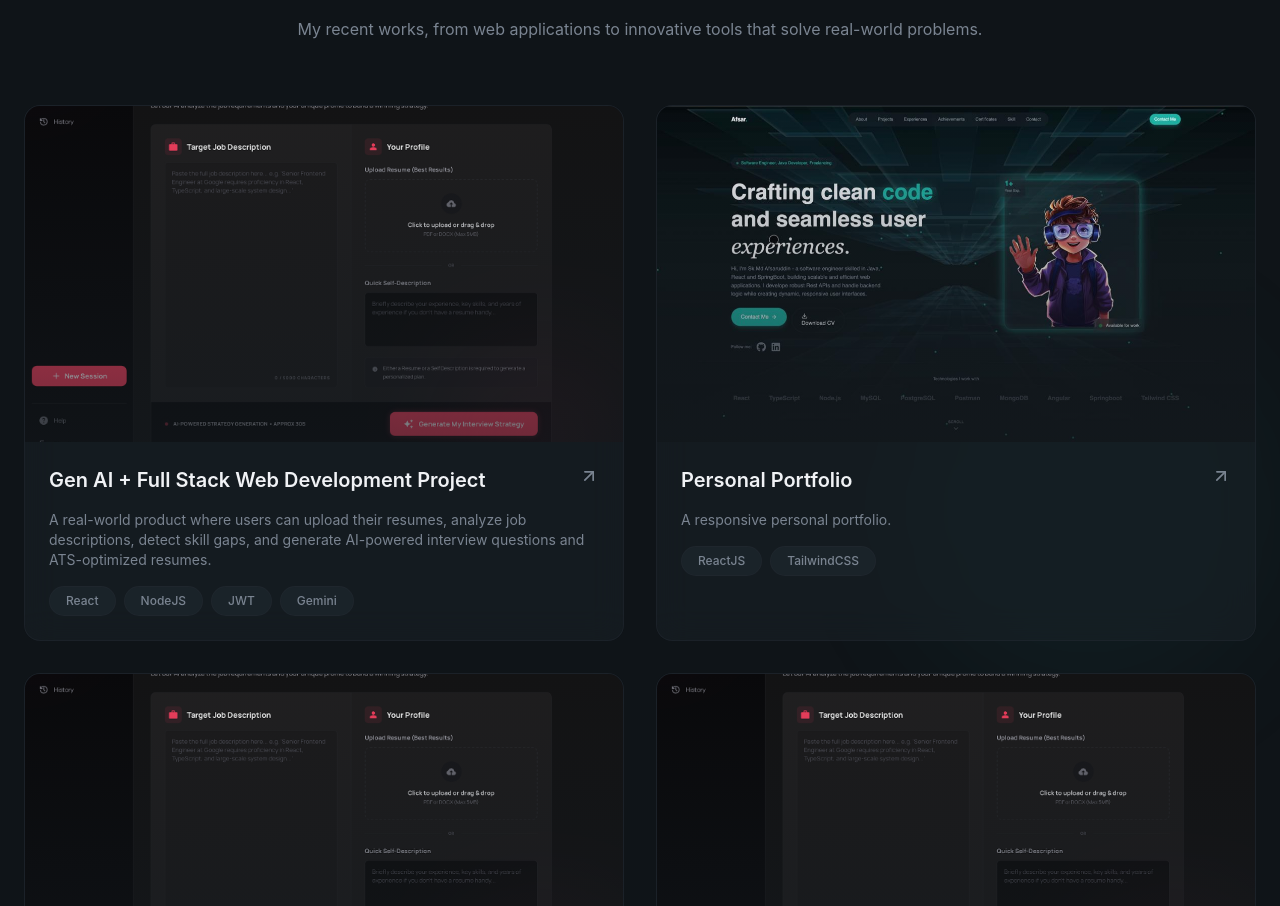
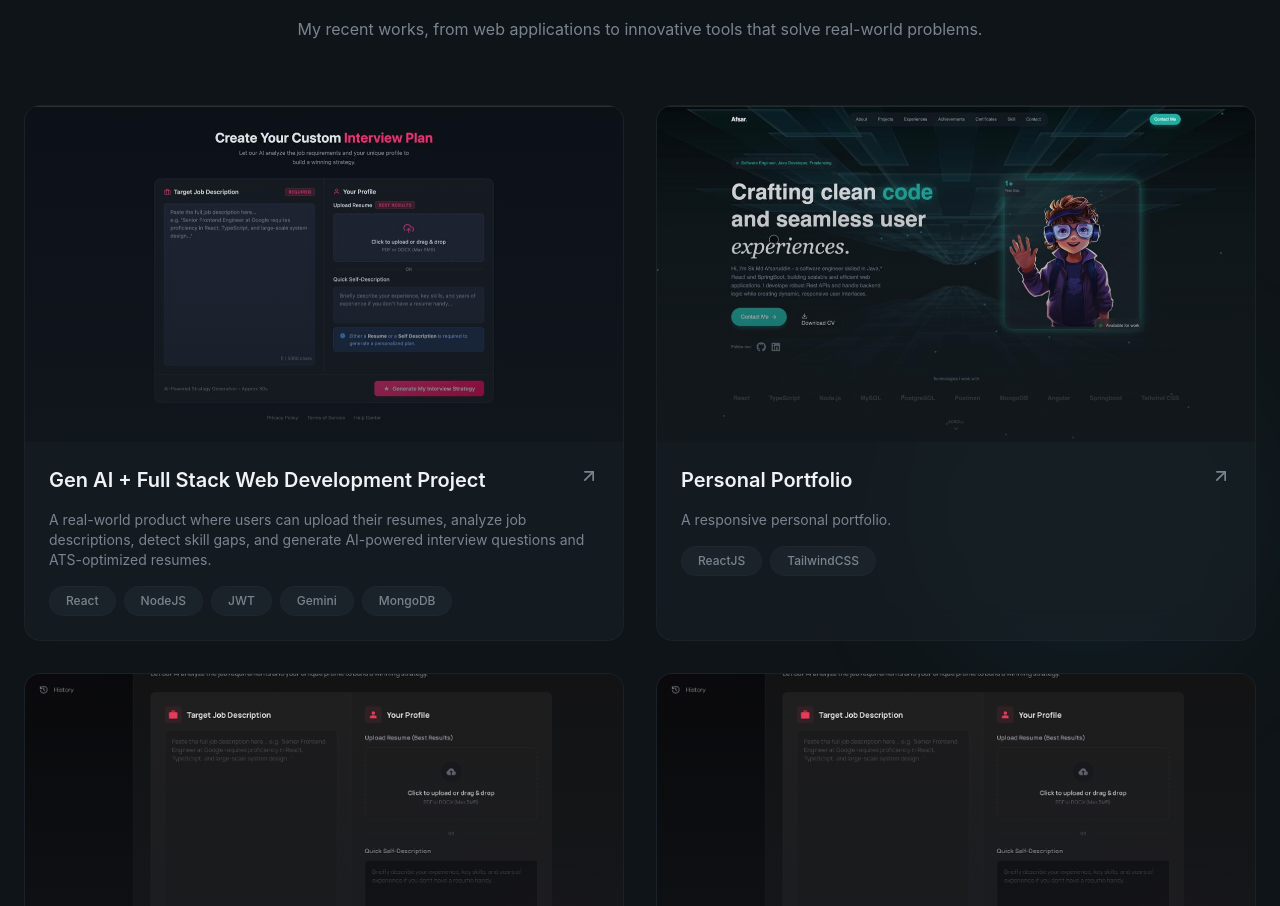
Before and after one commit to Afsar2003/personal-portfolio, a React (Vite) app: page / in a window 1280 px wide. Shown: the part 2316-3222 px from the top of the page. Built offline with nearby package versions, Linux system fonts and the light colour scheme.

Commit message:
update project section with new image, links, tags and github

```diff
--- a/src/sections/Projects.jsx
+++ b/src/sections/Projects.jsx
@@ -7,10 +7,10 @@ const projects = [
     title: "Gen AI + Full Stack Web Development Project",
     description:
       "A real-world product where users can upload their resumes, analyze job descriptions, detect skill gaps, and generate AI-powered interview questions and ATS-optimized resumes.",
-    image: "/projects/project1.png",
-    tags: ["React", "NodeJS", "JWT", "Gemini"],
-    link: "#",
-    github: "#",
+    image: "/projects/project3.jpeg",
+    tags: ["React", "NodeJS", "JWT", "Gemini", "MongoDB"],
+    link: "https://full-stack-gen-ai-weld.vercel.app",
+    github: "https://github.com/Afsar2003/full-stack-gen-ai",
   },
 
   {
```
Also changed, not shown: public/projects/project3.jpeg (added).
